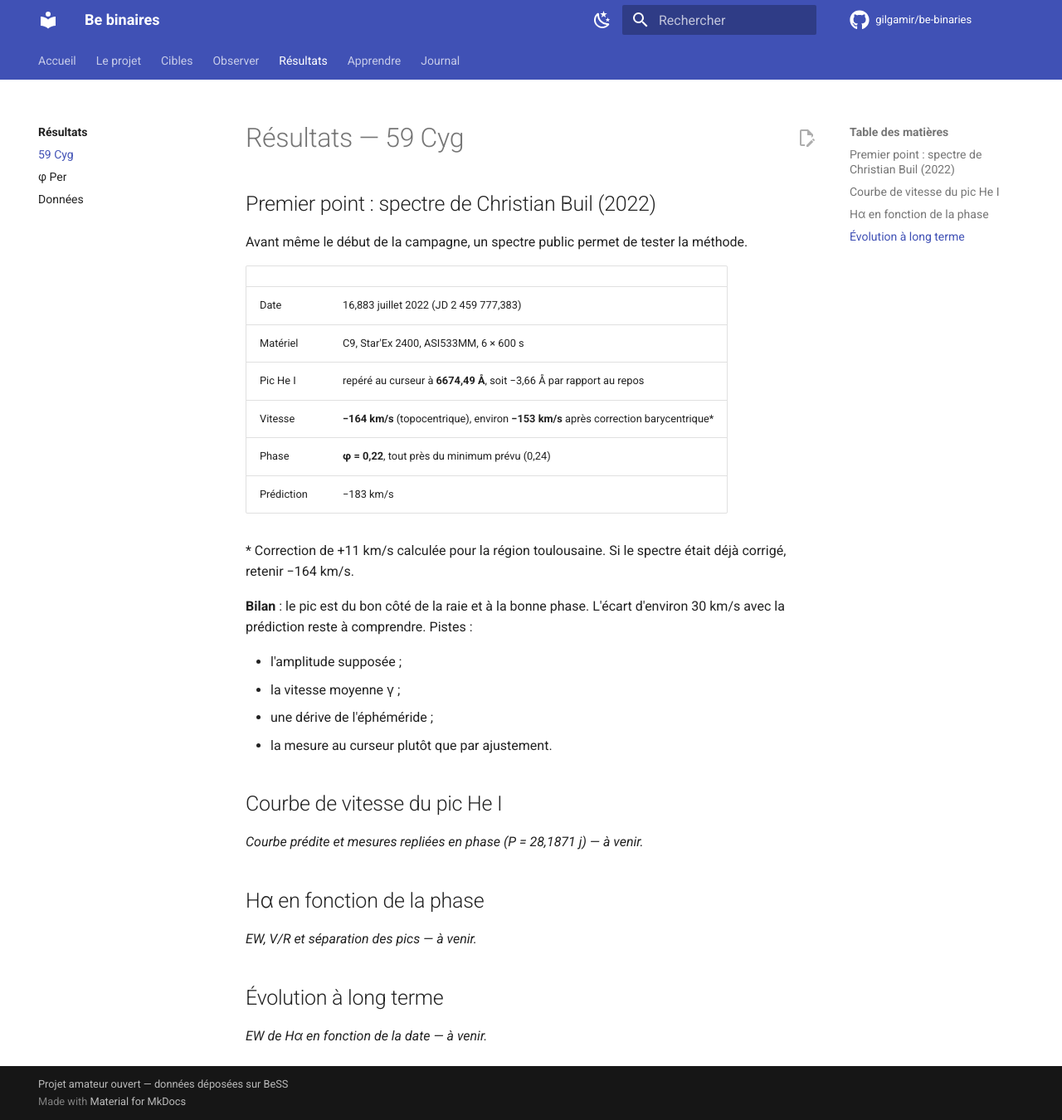
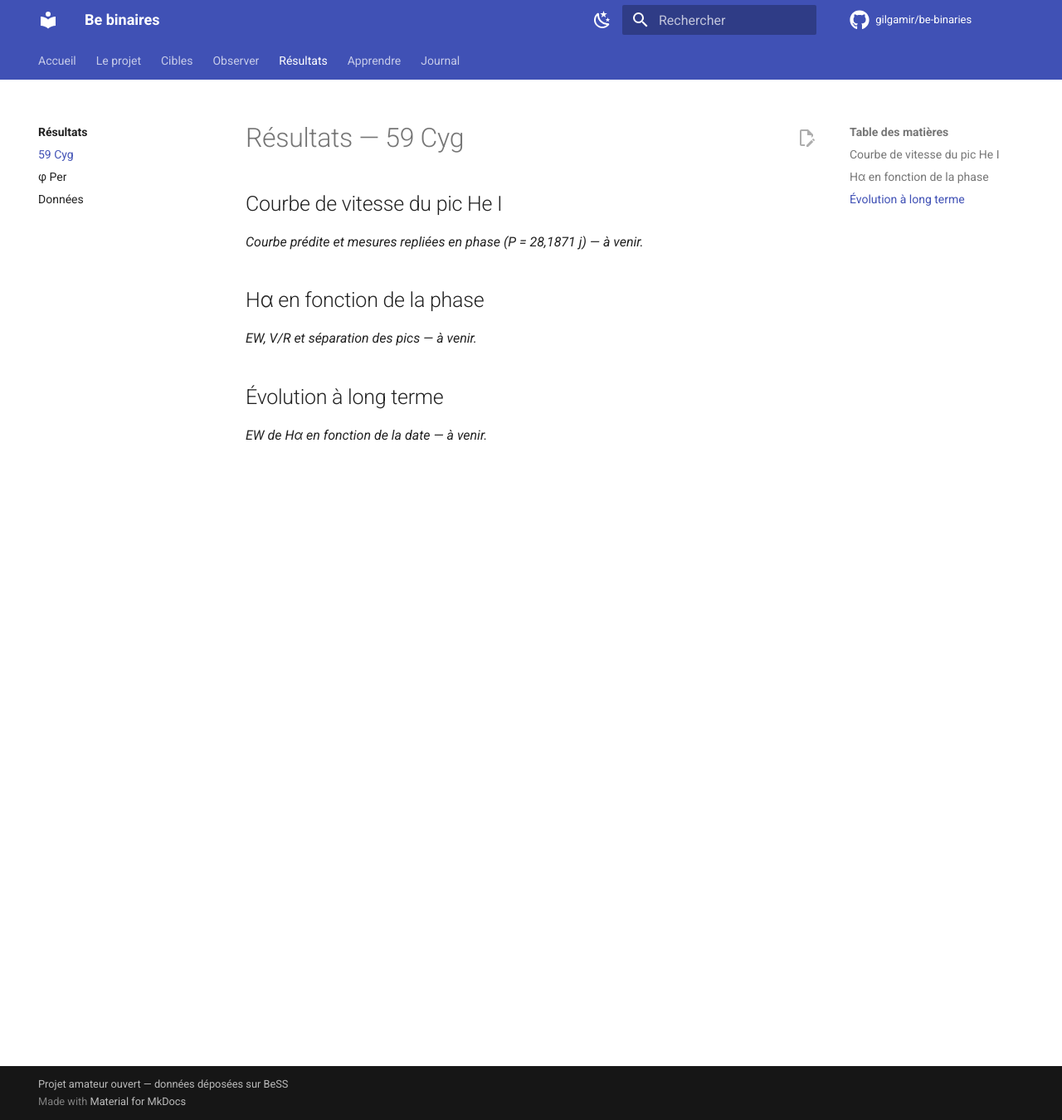
Before and after one commit to gilgamir/be-binaries, an MkDocs documentation site: the page built from docs/resultats/59-cyg.md, in a window 1280 px wide and 1350 px high. Shown: the whole window at 83% size. Built offline with MkDocs 1.6.1 and Material for MkDocs 9.7.7, drawn with Linux system fonts in a browser that asks for light colours; comment, search, counter and statistics services are not loaded.

Commit message:
Retrait du point de mesure sur le spectre C. Buil 2022
Co-Authored-By: Claude Opus 5.5 <noreply@anthropic.com>
Claude-Session: https://claude.ai/code/session_016348hgdMsVBWceauo4X6LC

```diff
--- a/docs/resultats/59-cyg.md
+++ b/docs/resultats/59-cyg.md
@@ -1,26 +1,4 @@
 # Résultats — 59 Cyg
-
-## Premier point : spectre de Christian Buil (2022)
-
-Avant même le début de la campagne, un spectre public permet de tester la méthode.
-
-| | |
-|---|---|
-| Date | 16,883 juillet 2022 (JD 2 459 777,383) |
-| Matériel | C9, Star'Ex 2400, ASI533MM, 6 × 600 s |
-| Pic He I | repéré au curseur à **6674,49 Å**, soit −3,66 Å par rapport au repos |
-| Vitesse | **−164 km/s** (topocentrique), environ **−153 km/s** après correction barycentrique* |
-| Phase | **φ = 0,22**, tout près du minimum prévu (0,24) |
-| Prédiction | −183 km/s |
-
-\* Correction de +11 km/s calculée pour la région toulousaine. Si le spectre était déjà corrigé, retenir −164 km/s.
-
-**Bilan** : le pic est du bon côté de la raie et à la bonne phase. L'écart d'environ 30 km/s avec la prédiction reste à comprendre. Pistes :
-
-- l'amplitude supposée ;
-- la vitesse moyenne γ ;
-- une dérive de l'éphéméride ;
-- la mesure au curseur plutôt que par ajustement.
 
 ## Courbe de vitesse du pic He I
 
```
